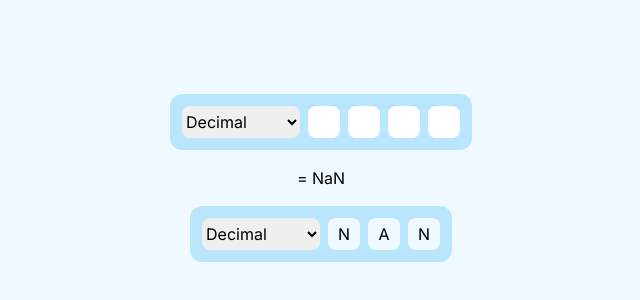
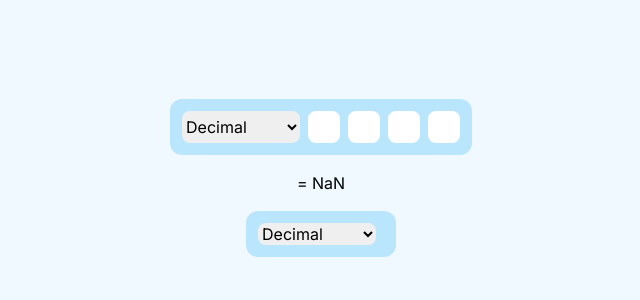
Before and after one commit to kevinthegreat1/number-converter, a Next.js app: page / in a window 1280 px wide. Shown: the part 222-522 px from the top of the page, without its empty margins (319-959 px from the left). Built offline with nearby package versions, Linux system fonts and the light colour scheme.

Commit message:
Fix nan output

```diff
--- a/src/components/output-number.tsx
+++ b/src/components/output-number.tsx
@@ -9,11 +9,11 @@ export type OutputNumberProps = {
 
 export default function OutputNumber({type, number}: OutputNumberProps) {
   let radix = getRadix(type);
-  const digits = number.toString(radix).split("");
+  const digits = isNaN(number) ? [] : number.toString(radix).split("");
 
   return (
     <div className="flex flex-col items-center gap-4">
-      {radix != 10 && <div className="flex flex-col text-center gap-2">
+      {radix != 10 && digits.length != 0 && <div className="flex flex-col text-center gap-2">
         <div>= {digits.map((digit, i) => `${parseInt(digit, radix) * radix ** (digits.length - i - 1)}`).join(" + ")}</div>
         <div>= {digits.map((digit, i) => `${parseInt(digit, radix)} × ${radix}^${digits.length - i - 1}`).join(" + ")}</div>
       </div>}
```
